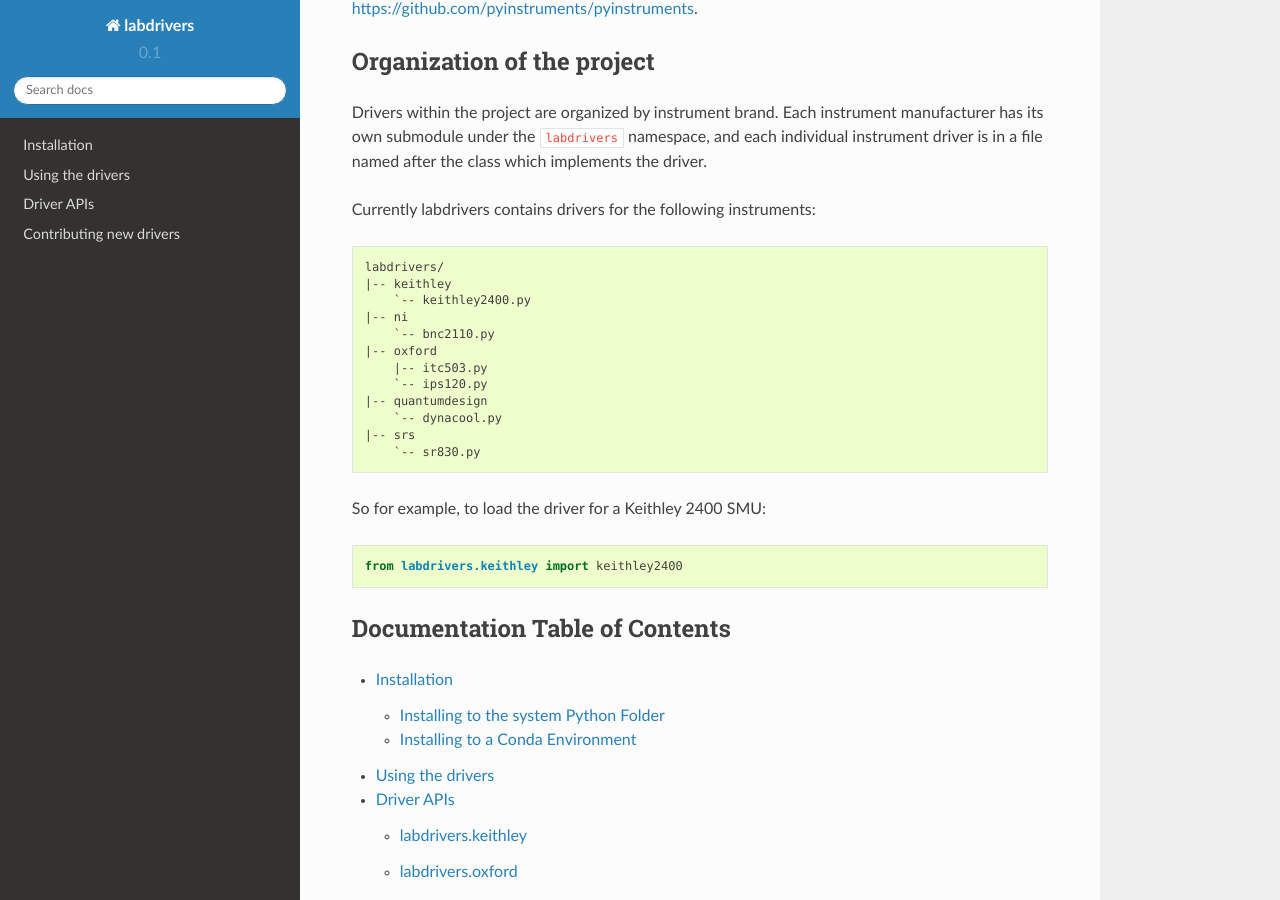
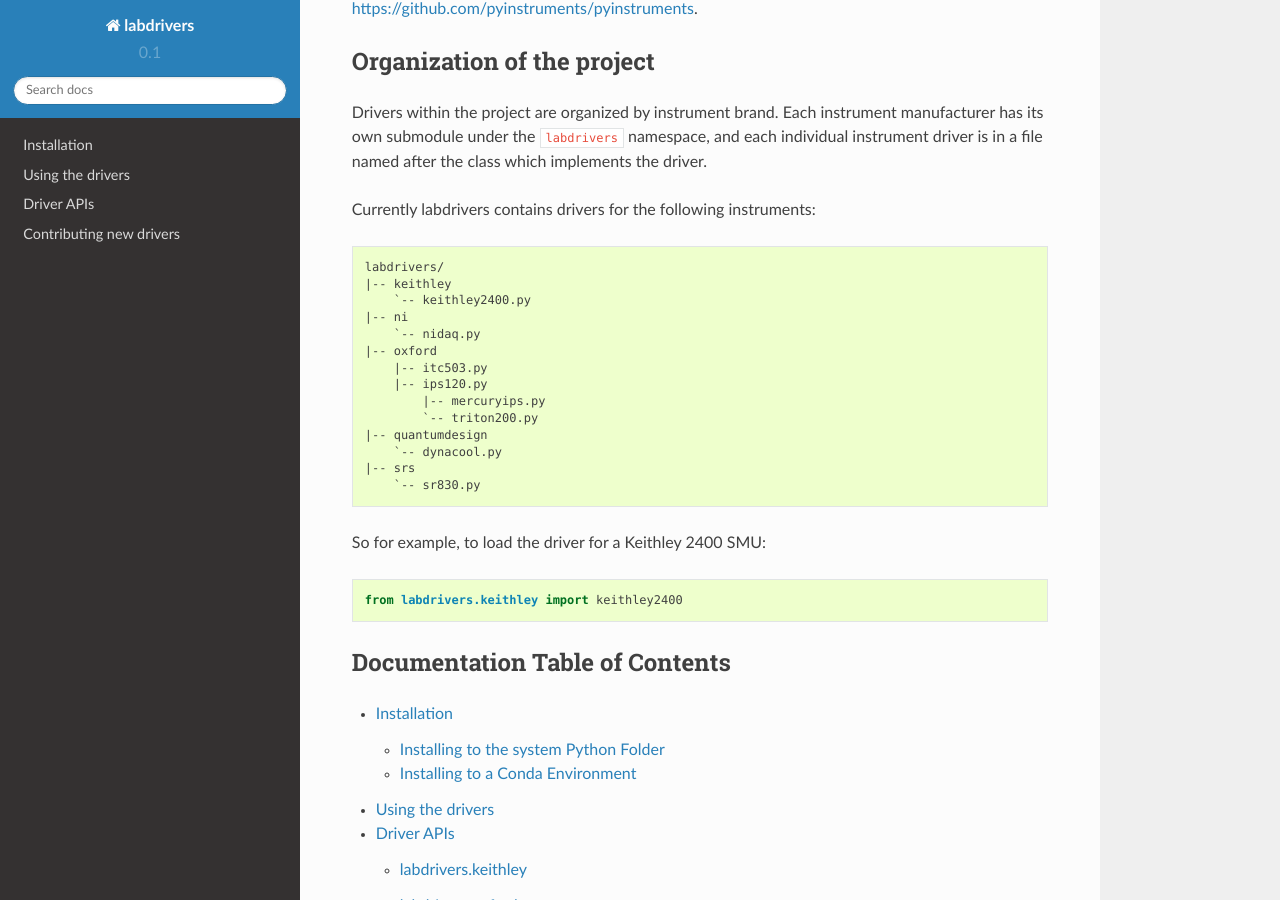
Before and after one commit to masonlab/labdrivers, a Sphinx documentation site: the page built from docs/index.rst, in a window 1280 px wide and 900 px high, scrolled down 403 px. Built offline with Sphinx 7.4.7 and the Read the Docs theme 2.0.0, drawn with Linux system fonts in a browser that asks for light colours.

```diff
--- a/docs/index.rst
+++ b/docs/index.rst
@@ -25,10 +25,12 @@
 	|-- keithley
 	    `-- keithley2400.py
 	|-- ni
-	    `-- bnc2110.py
+	    `-- nidaq.py
 	|-- oxford
 	    |-- itc503.py
-	    `-- ips120.py
+	    |-- ips120.py
+		|-- mercuryips.py
+		`-- triton200.py
 	|-- quantumdesign
 	    `-- dynacool.py
 	|-- srs
--- a/docs/labdrivers.keithley.rst
+++ b/docs/labdrivers.keithley.rst
@@ -3,7 +3,7 @@
 ##########################
 
 .. toctree::
-    :maxdepth: 1
+   :maxdepth: 1
 
 
 .. autoclass:: labdrivers.keithley.keithley2400.keithley2400
```
Also changed, not shown: README.md (+14 -0 lines), 2 other files.
